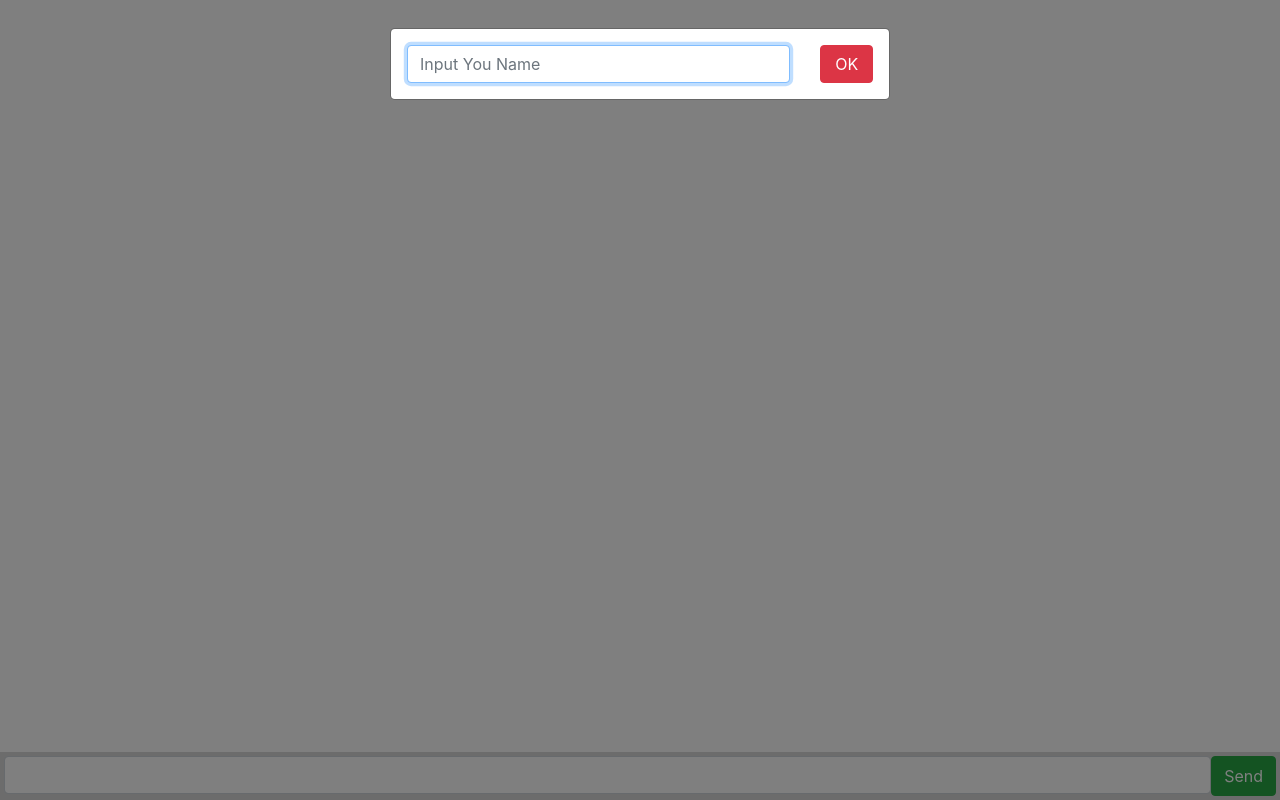
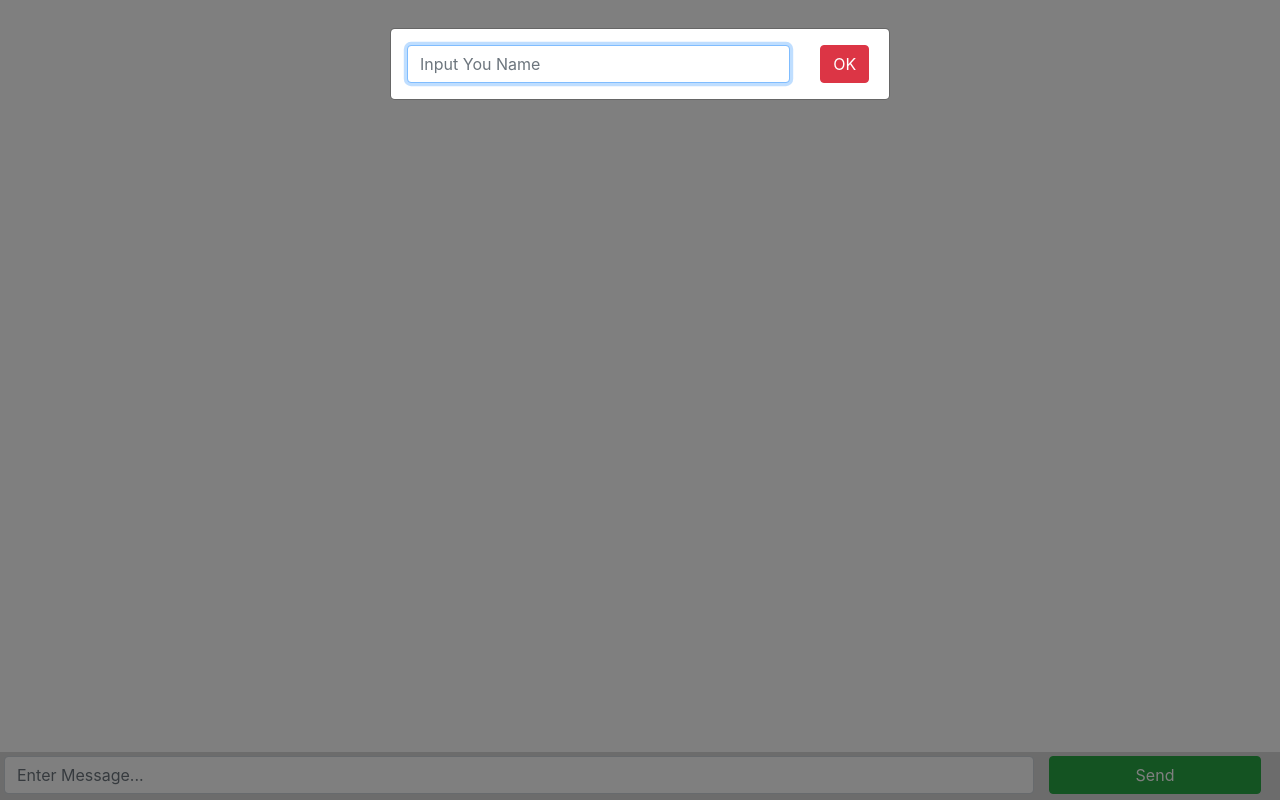
Before and after one commit to sonchai058/ChatNodeJSSource, a website: page index.html in a window 1280 px wide. Drawn offline with nearby package versions, Linux system fonts and the light colour scheme; no server answers.

Commit message:
Update index.html

```diff
--- a/index.html
+++ b/index.html
@@ -23,7 +23,15 @@
   <body>
     <ul id="messages"></ul>
     <form id="form" action="">
-      <input type="text" class="form-control" id="input" autocomplete="off" /><button class="btn btn-success" type="button" id="bt_send">Send</button>
+          <div class="row" style="width:100%">
+            <div class="col-10">
+              <input type="text" class="form-control" id="input" autocomplete="off" placeholder="Enter Message..." />
+            </div>
+            <div class="col-2" style="padding:0">
+              <button style="width:100%" class="btn btn-success" type="button" id="bt_send">Send</button>
+            </div>
+          </div>
+
     </form>
 
 
@@ -41,7 +49,7 @@
               <input type="text" id="acuser" class="form-control" name="user" placeholder="Input You Name">
             </div>
             <div class="col-2">
-              <button style="width:100%" id="bt_nameSave" type="button" class="btn btn-danger">OK</button>
+              <button style="" id="bt_nameSave" type="button" class="btn btn-danger">OK</button>
             </div>
           </div>
         </div>
```
